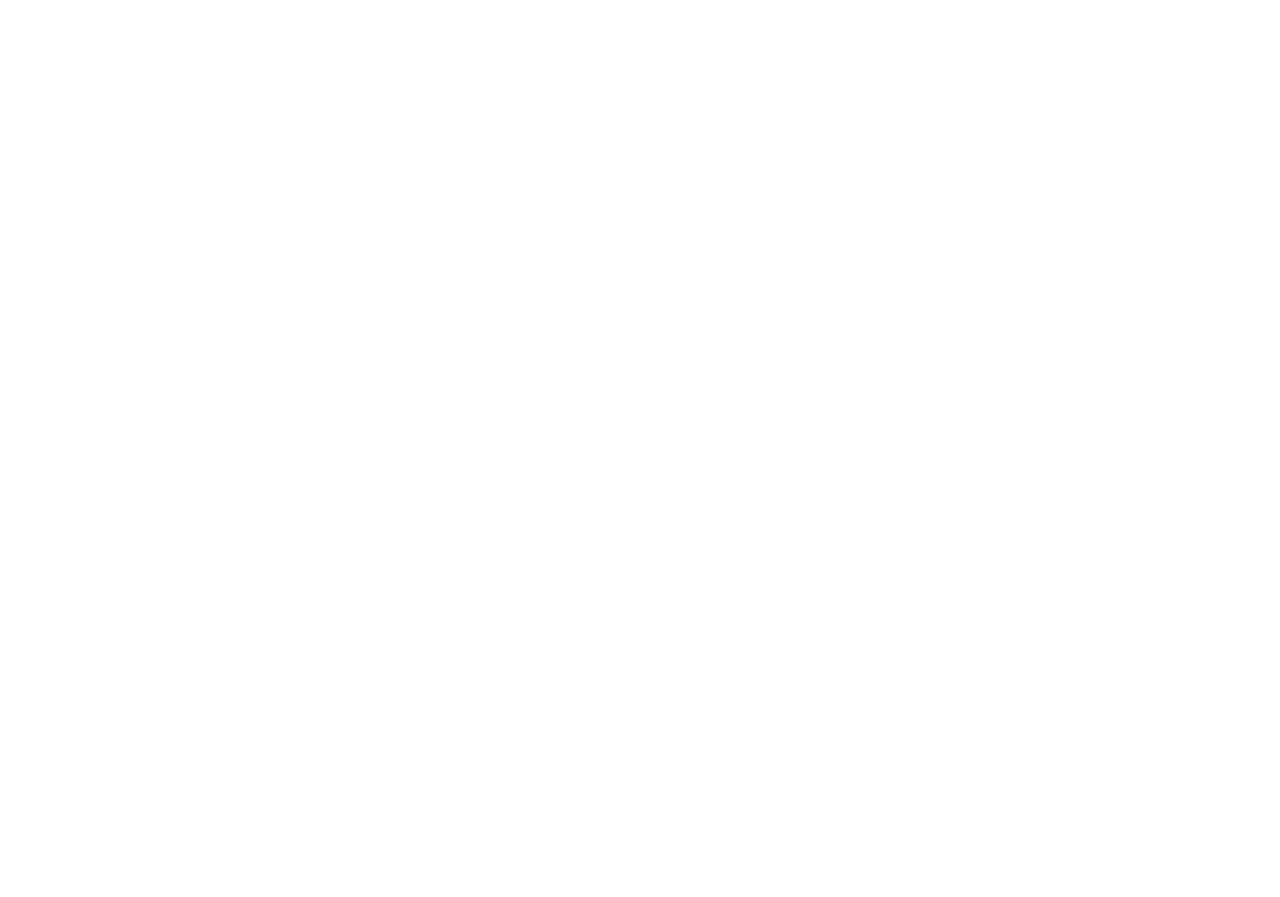
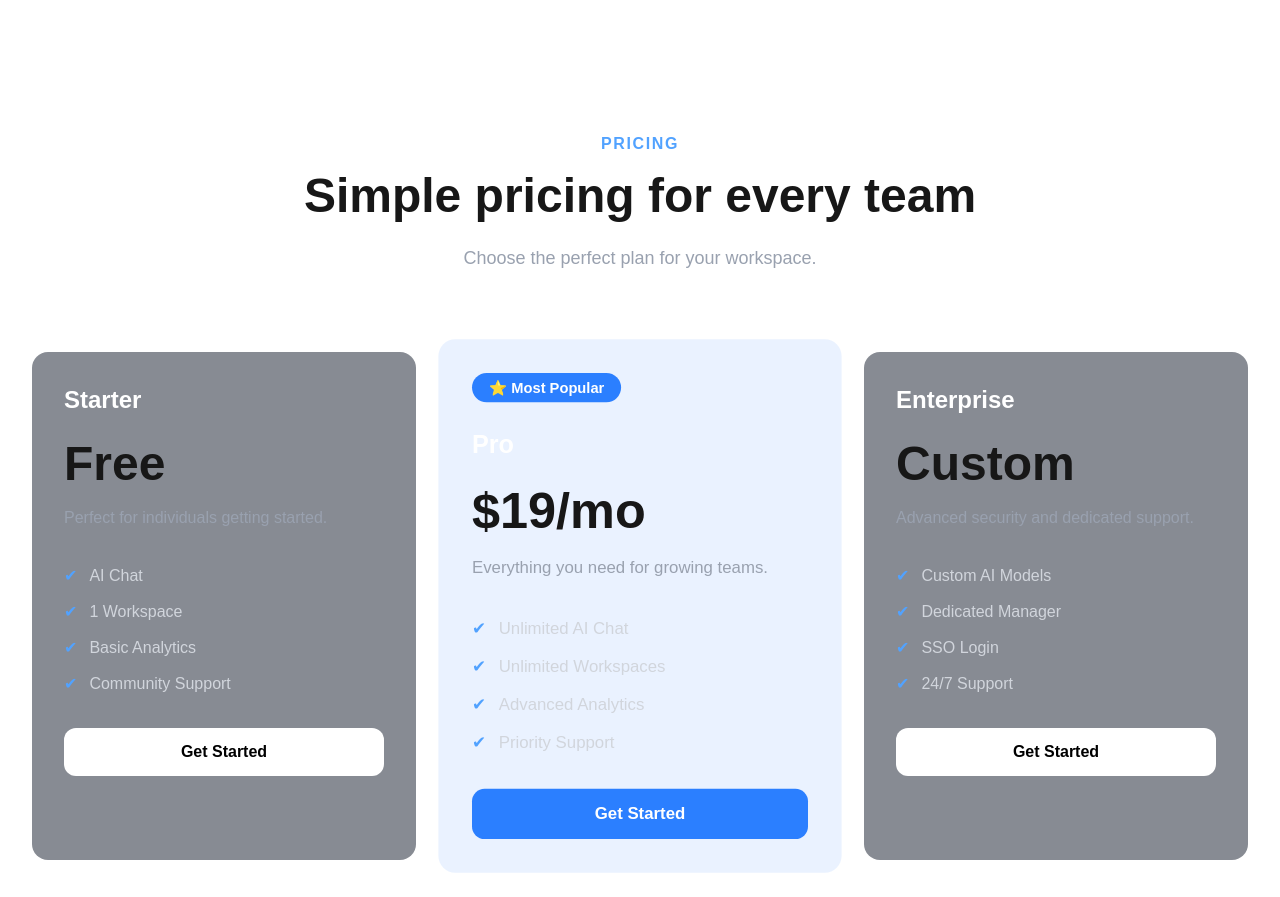
Before and after one commit to Spidamayank/Nexus-AI-SaaS, a Next.js app: page / in a window 1280 px wide. Shown: the part 1900-2797 px from the top of the page. Before the commit the page ends 1904 px from the top, so only its background shows below. Built offline with nearby package versions, Linux system fonts and the light colour scheme.

Commit message:
feat: Complete Pricing section with popular plan highlight

```diff
--- /dev/null
+++ b/app/components/common/PricingCard.tsx
@@ -0,0 +1,64 @@
+type PricingCardProps = {
+  title: string;
+  price: string;
+  description: string;
+  features: string[];
+  popular?: boolean;
+};
+
+export default function PricingCard({
+  title,
+  price,
+  description,
+  features,
+  popular,
+}: PricingCardProps) {
+  return (
+    <div className={`group rounded-2xl p-8 transition-all duration-300 hover:-translate-y-2 hover:shadow-2xl
+        ${
+            popular
+                ? "border-blue-500 bg-blue-500/10 scale-105"
+                : "border-gray-800 bg-gray-900/50 hover:border-blue-500/50"
+        }`}>
+        {/* Popular Badge */}
+        {popular && (
+            <div className="mb-6 inline-flex rounded-full bg-blue-500 px-4 py-1 text-sm font-semibold text-white">
+                ⭐ Most Popular
+            </div>
+        )}
+
+      <h3 className="text-2xl font-bold text-white">
+        {title}
+      </h3>
+
+      <h2 className="mt-6 text-5xl font-bold">
+        {price}
+      </h2>
+
+      <p className="mt-4 leading-7 text-gray-400">
+        {description}
+      </p>
+
+        <div className="mt-8 space-y-3">
+            {features.map((feature) => (
+                <div
+                    key={feature}
+                    className="flex items-center gap-3 text-gray-300"
+                >
+                    <span className="text-blue-400">✔</span>
+                    <span>{feature}</span>
+                </div>
+            ))}
+        </div>
+        <button className={`mt-8 w-full rounded-xl py-3 font-semibold transition-all duration-300
+                ${
+                    popular
+                        ? "bg-blue-500 text-white hover:bg-blue-600"
+                        : "bg-white text-black hover:bg-gray-200"
+                }`}>
+            Get Started
+        </button>
+
+    </div>
+  );
+}
--- a/app/components/home/Pricing.tsx
+++ b/app/components/home/Pricing.tsx
@@ -0,0 +1,67 @@
+import PricingCard from "../common/PricingCard";
+
+
+export default function Pricing() {
+  return (
+    <section className="max-w-7xl mx-auto px-8 py-32">
+
+      <div className="text-center">
+
+        <p className="text-blue-400 font-semibold uppercase tracking-widest">
+          Pricing
+        </p>
+
+        <h2 className="mt-4 text-5xl font-bold">
+          Simple pricing for every team
+        </h2>
+
+        <p className="mt-6 text-lg text-gray-400 max-w-2xl mx-auto">
+          Choose the perfect plan for your workspace.
+        </p>
+
+      </div>
+      {/* PricingCards */}
+      <div className="mt-20 grid grid-cols-3 gap-8">
+
+            <PricingCard
+                title="Starter"
+                price="Free"
+                description="Perfect for individuals getting started."
+                features={[
+                    "AI Chat",
+                    "1 Workspace",
+                    "Basic Analytics",
+                    "Community Support",
+                ]}
+            />
+
+            <PricingCard
+                title="Pro"
+                price="$19/mo"
+                description="Everything you need for growing teams."
+                features={[
+                    "Unlimited AI Chat",
+                    "Unlimited Workspaces",
+                    "Advanced Analytics",
+                    "Priority Support",
+                ]}
+                popular={true}
+            />
+
+            <PricingCard
+                title="Enterprise"
+                price="Custom"
+                description="Advanced security and dedicated support."
+                features={[
+                    "Custom AI Models",
+                    "Dedicated Manager",
+                    "SSO Login",
+                    "24/7 Support",
+                ]}
+            />
+
+        </div>
+
+    </section>
+  );
+}
--- /dev/null
+++ b/app/constants/pricing.ts
@@ -0,0 +1,40 @@
+export const PRICING = [
+  {
+    title: "Starter",
+    price: "$0",
+    description: "Perfect for individuals getting started.",
+    features: [
+      "AI Assistant",
+      "Basic Workspace",
+      "5GB Storage",
+      "Email Support",
+    ],
+    popular: false,
+  },
+  {
+    title: "Pro",
+    price: "$29",
+    description: "Best for growing teams and professionals.",
+    features: [
+      "Unlimited AI",
+      "Team Collaboration",
+      "50GB Storage",
+      "Analytics Dashboard",
+      "Priority Support",
+    ],
+    popular: true,
+  },
+  {
+    title: "Enterprise",
+    price: "Custom",
+    description: "Advanced solutions for large organizations.",
+    features: [
+      "Unlimited Everything",
+      "Dedicated Manager",
+      "SSO Login",
+      "Custom Integrations",
+      "24/7 Support",
+    ],
+    popular: false,
+  },
+];
--- a/app/page.tsx
+++ b/app/page.tsx
@@ -1,16 +1,15 @@
 import Navbar from "./components/layout/Navbar";
 import Hero from "./components/home/Hero";
 import Features from "./components/home/Features";
+import Pricing from "./components/home/Pricing";
 
 export default function Home() {
   return (
-    <>
+    <main className="pt-24">
       <Navbar />
-
-      <main className="pt-24">
-        <Hero />
-        <Features />
-      </main>
-    </>
+      <Hero />
+      <Features />
+      <Pricing />
+    </main>
   );
 }
```
